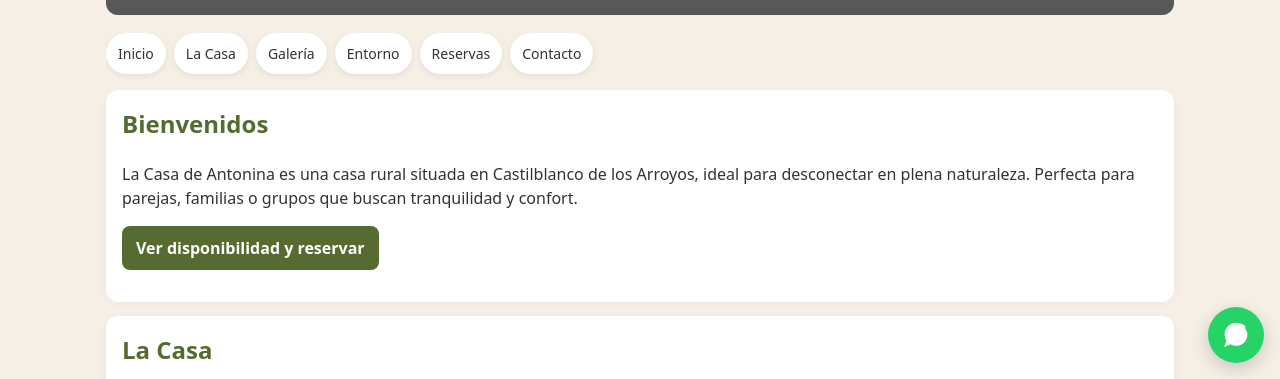
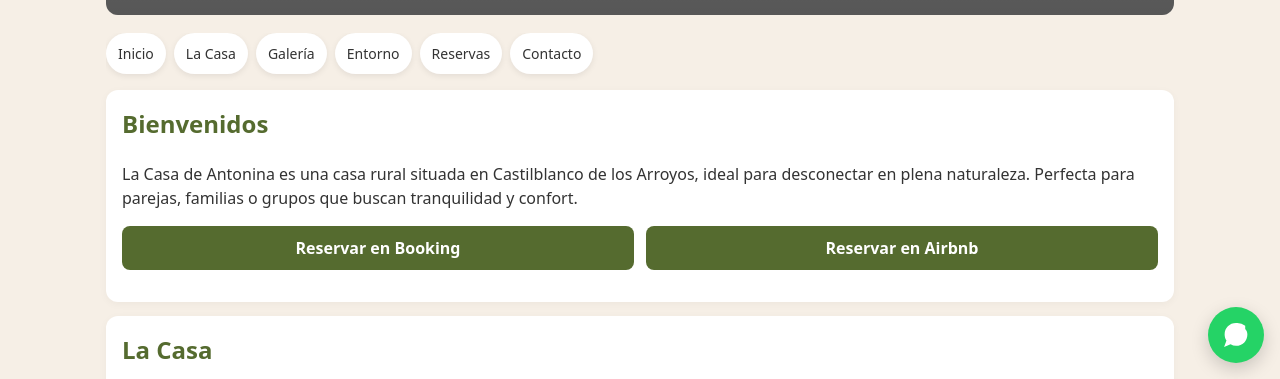
Before and after one commit to La-Casa-de-Antonina7/la-casa-de-Antonina, a plain HTML site: page index.html in a window 1280 px wide. Shown: the part 421-800 px from the top of the page. Drawn offline with Linux system fonts and the light colour scheme; grey boxes are pictures that could not be loaded.

Commit message:
Update index.html

```diff
--- a/index.html
+++ b/index.html
@@ -70,7 +70,15 @@
       <section id="inicio">
         <h2>Bienvenidos</h2>
         <p>La Casa de Antonina es una casa rural situada en Castilblanco de los Arroyos, ideal para desconectar en plena naturaleza. Perfecta para parejas, familias o grupos que buscan tranquilidad y confort.</p>
-        <p><a class="btn" href="#reservas">Ver disponibilidad y reservar</a></p>
+<p style="display:flex; gap:12px; flex-wrap:wrap;">
+  <a class="btn" href="https://www.booking.com/Share-e5Q64sx" target="_blank" rel="noopener" style="flex:1; text-align:center;">
+    Reservar en Booking
+  </a>
+  <a class="btn" href="https://www.airbnb.es/rooms/1508239973776428739" target="_blank" rel="noopener" style="flex:1; text-align:center;">
+    Reservar en Airbnb
+  </a>
+</p>
+
       </section>
 
       <section id="la-casa">
```
